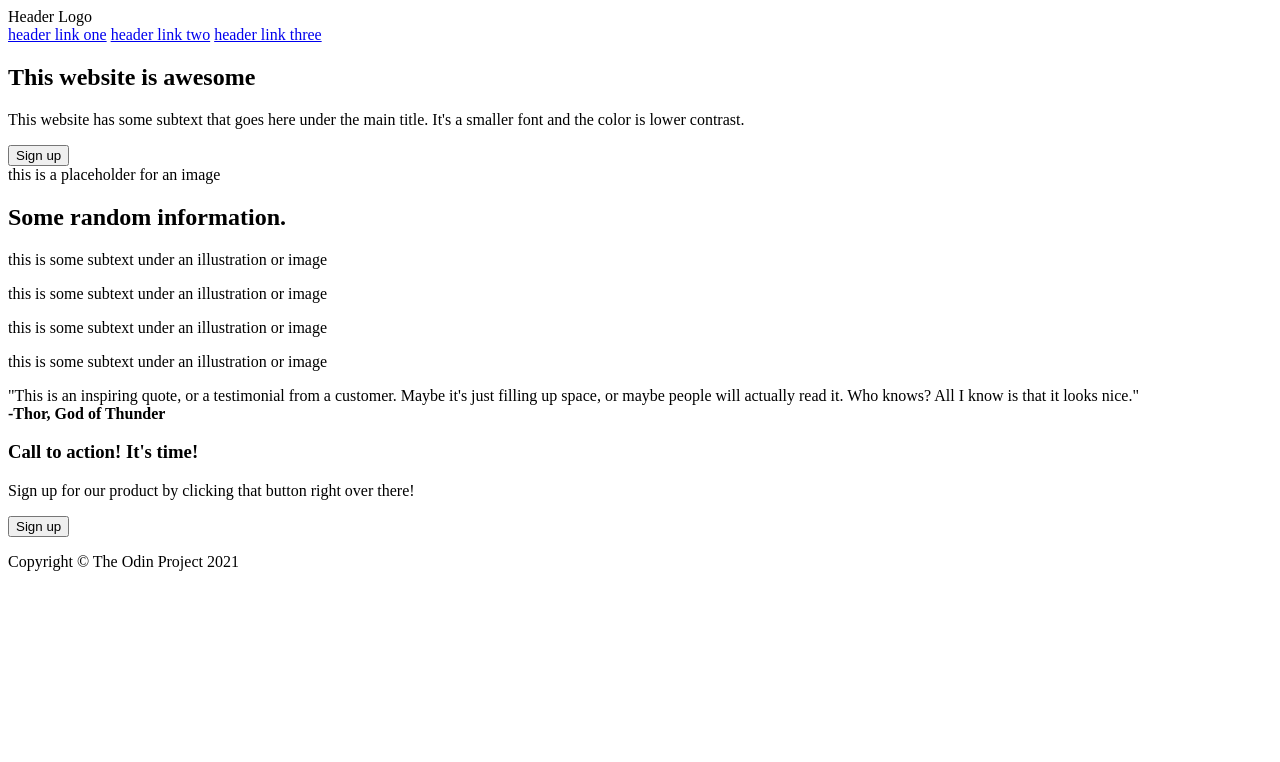
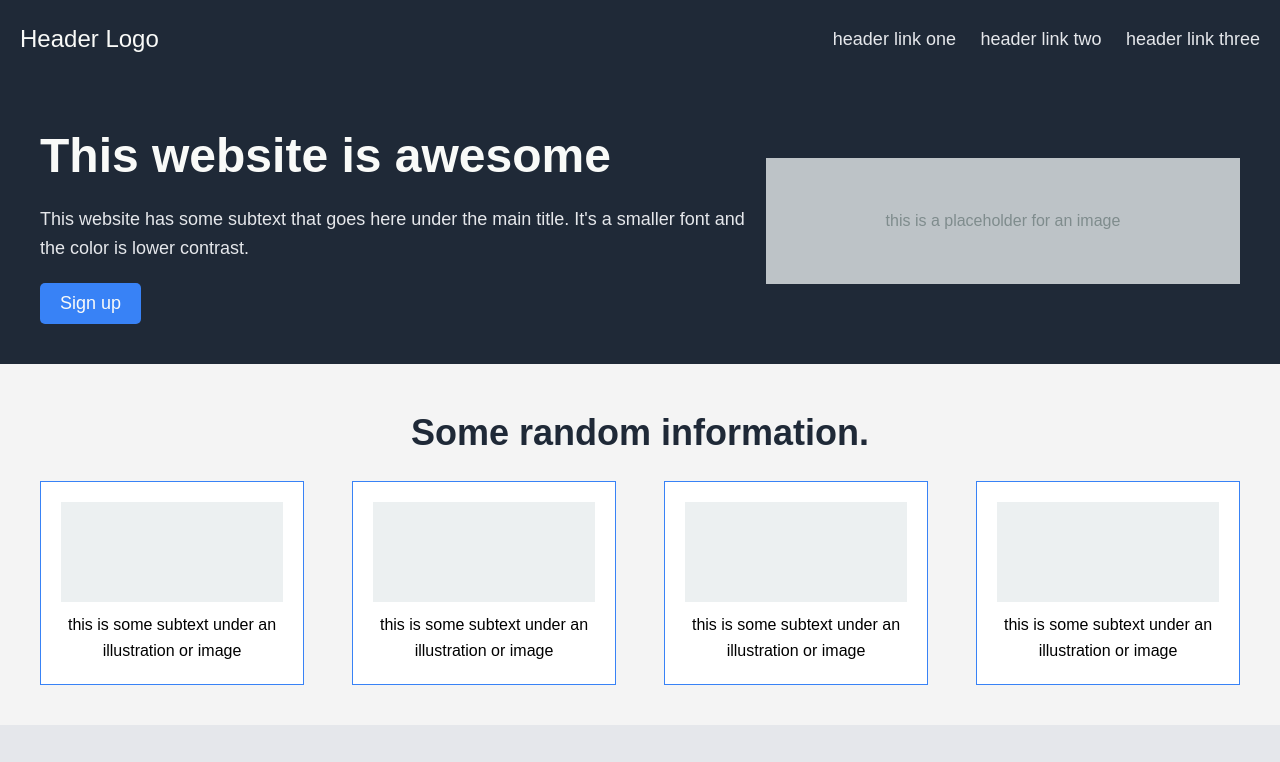
Before and after one commit to soujanya-bit/Landing-Page, a plain HTML site: page index.html in a window 1280 px wide. Shown: the top 762 px of the page. Drawn offline with Linux system fonts and the light colour scheme.

Commit message:
Add stylesheet.css

```diff
--- a/stylesheet.css
+++ b/stylesheet.css
@@ -1,16 +1,140 @@
-.information {
-    height: 140px;
-    padding: 16px;
-    background: #1F2937;
-    border: 4px lightskyblue;
+* {
+    margin: 0;
+    padding: 0;
+    box-sizing: border-box;
+}
+
+body {
+    font-family: Arial, sans-serif;
+    line-height: 1.6;
+    background-color: #f4f4f4;
+}
+
+.header {
+    background-color: #1F2937;
+    color: #F9FAF8;
+    padding: 20px;
     display: flex;
+    justify-content: space-between;
     align-items: center;
-    justify-content: center;
-    gap: 8px;
 }
-.item {
-    width: 60px;
-    height: 60px;
-    border: 4px solid darkblue;
-    background: white;
+
+.header .logo {
+    font-size: 24px;
+    color: #F9FAF8;
 }
+
+.nav-links a {
+    color: #E5E7EB;
+    margin-left: 20px;
+    text-decoration: none;
+    font-size: 18px;
+}
+
+.hero {
+    display: flex;
+    justify-content: space-between;
+    align-items: center;
+    padding: 40px;
+    background-color: #1F2937;
+    color: #F9FAF8;
+}
+
+.hero-text h1 {
+    font-size: 48px;
+    font-weight: 900;
+    margin-bottom: 10px;
+    color: #F9FAF8;
+}
+
+.hero-text p {
+    font-size: 18px;
+    margin-bottom: 20px;
+    color: #E5E7EB;
+}
+
+.hero-text button {
+    padding: 10px 20px;
+    background-color: #3882F6;
+    color: #F9FAF8;
+    border: none;
+    cursor: pointer;
+    border-radius: 5px;
+    font-size: 18px;
+}
+
+.hero-image {
+    width: 50%;
+}
+
+.image-placeholder {
+    background-color: #bdc3c7;
+    padding: 50px;
+    text-align: center;
+    color: #7f8c8d;
+}
+
+.random-info {
+    padding: 40px;
+    text-align: center;
+}
+
+.random-info h2 {
+    margin-bottom: 20px;
+    font-size: 36px;
+    font-weight: 900;
+    color: #1F2937;
+}
+
+.info-cards {
+    display: flex;
+    justify-content: space-between;
+}
+
+.info-card {
+    background-color: white;
+    border: 1px solid #3882F6;
+    padding: 20px;
+    width: 22%;
+    text-align: center;
+}
+
+.card-placeholder {
+    height: 100px;
+    background-color: #ecf0f1;
+    margin-bottom: 10px;
+}
+
+.quote {
+    background-color: #E5E7EB;
+    padding: 40px;
+    text-align: center;
+    font-style: italic;
+    font-size: 36px;
+    font-weight: 300;
+    color: #1F2937;
+}
+
+.cta {
+    background-color: #3882F6;
+    color: white;
+    padding: 40px;
+    text-align: center;
+}
+
+.cta button {
+    padding: 10px 20px;
+    background-color: white;
+    color: #3882F6;
+    border: none;
+    cursor: pointer;
+    border-radius: 5px;
+    font-size: 18px;
+}
+
+.footer {
+    background-color: #1F2937;
+    color: white;
+    text-align: center;
+    padding: 20px;
+}
```
